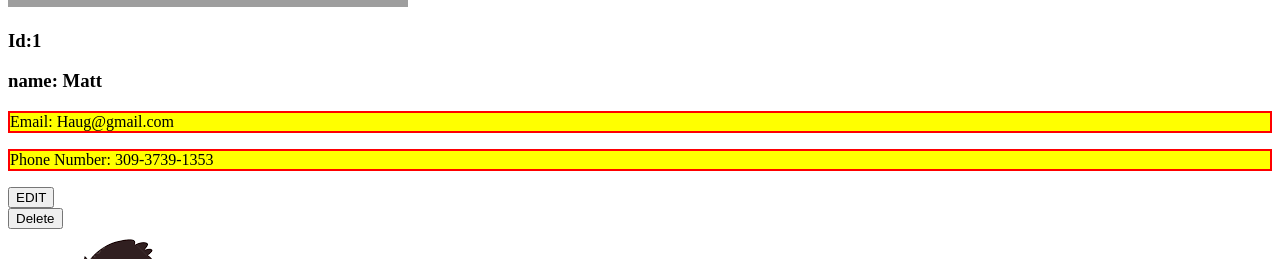
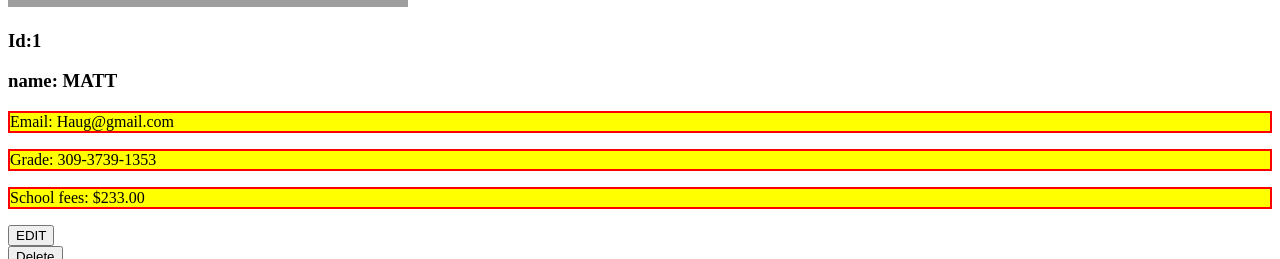
Before and after one commit to Divine-Sofowora/Divine_Sofowora_Learning_Angular, an Angular app: page /student in a window 1280 px wide. Shown: the part 319-578 px from the top of the page. Built offline with nearby package versions, Linux system fonts and the light colour scheme; grey boxes are pictures that could not be loaded.

Commit message:
added pipes

```diff
--- a/package.json
+++ b/package.json
@@ -1,6 +1,6 @@
 {
   "name": "divine-sofowora-learning-angular",
-  "version": "0.4.0 ",
+  "version": "0.7.0 ",
   "scripts": {
     "ng": "ng",
     "start": "ng serve",
--- a/src/app/Shared/Models/mockData-user.ts
+++ b/src/app/Shared/Models/mockData-user.ts
@@ -1,7 +1,7 @@
 import {User} from "./user";
 export const userList: User[] = [
-  { studentId: 1, studentName: "Matt", studentEmail: "Haug@gmail.com", phone: "309-3739-1353", isPresent: false,imgPath:'student2.jpeg'},
-  { studentId: 2, studentName: "Sarah", studentEmail: "Sarah@gmail.com", phone: "282-2722-2322", isPresent: true,imgPath:'student.png'},
-  { studentId: 3, studentName: "James", studentEmail: "James@yahoo.com", phone: "4749-4644-4494", isPresent: false,imgPath:'student3.jpeg'},
-  { studentId: 4, studentName: "Emily", studentEmail: "Emily@hotmail.com", phone: "459-4525-5115", isPresent: true,imgPath:'student4.jpeg'},
+  { studentId: 1, studentName: "Matt", studentEmail: "Haug@gmail.com", phone: "309-3739-1353", fees:233, isPresent: false,imgPath:'student2.jpeg'},
+  { studentId: 2, studentName: "Sarah", studentEmail: "Sarah@gmail.com", phone: "282-2722-2322", fees:673, isPresent: true,imgPath:'student.png'},
+  { studentId: 3, studentName: "James", studentEmail: "James@yahoo.com", phone: "4749-4644-4494", fees:293, isPresent: false,imgPath:'student3.jpeg'},
+  { studentId: 4, studentName: "Emily", studentEmail: "Emily@hotmail.com", phone: "459-4525-5115", fees:933, isPresent: true,imgPath:'student4.jpeg'},
 ];
--- a/src/app/Shared/Models/user.ts
+++ b/src/app/Shared/Models/user.ts
@@ -3,6 +3,7 @@ export interface User {
     studentName: string;
     studentEmail: string;
     phone: string;
+    fees: number;
     isPresent?: boolean;
     imgPath: string;
 }
--- a/src/app/student-list-item/student-list-item.component.ts
+++ b/src/app/student-list-item/student-list-item.component.ts
@@ -3,11 +3,12 @@ import { Component, Input } from '@angular/core';
  import { FormsModule } from '@angular/forms';
  import { NgForOf } from '@angular/common';
 import { User } from '../Shared/Models/user';
+import {CurrencyPipe,UpperCasePipe,LowerCasePipe} from "@angular/common";
 
 @Component({
   selector: 'app-student-list-item',
   standalone: true,
-  imports: [StudentListComponent],
+  imports: [StudentListComponent,CurrencyPipe,UpperCasePipe,LowerCasePipe],
   templateUrl: './student-list-item.component.html',
   styleUrl: './student-list-item.component.scss'
 })
--- a/src/app/student-list/student-list.component.html
+++ b/src/app/student-list/student-list.component.html
@@ -2,9 +2,10 @@
 <div *ngFor="let student of userList" (click)="selectedStudent(student)">
   <img [src]="student.imgPath">
   <h3>Id:{{student.studentId}}</h3>
-  <h3> name: {{student.studentName}} </h3>
+  <h3> name: {{student.studentName | uppercase}} </h3>
   <p> Email: {{student.studentEmail}}</p>
-  <p> Phone Number: {{student.phone}}</p>
+  <p> Grade: {{student.phone | lowercase}}</p>
+  <p> School fees: {{student.fees | currency:'CAD': "symbol-narrow"}}</p>
 
   <div><button type="button" (click)="onEdit()" class="btn edit-btn">EDIT</button></div>
   <div><button type="button" (click)="onDelete(student.studentId)" class="btn delete-btn">Delete</button></div>
--- a/src/app/student-list/student-list.component.ts
+++ b/src/app/student-list/student-list.component.ts
@@ -1,4 +1,4 @@
-import {NgClass, NgFor} from '@angular/common';
+import {CurrencyPipe, LowerCasePipe, NgClass, NgFor, PercentPipe, UpperCasePipe} from '@angular/common';
 import {Component, OnInit} from '@angular/core';
 import { FormsModule } from '@angular/forms';
 import { User } from '../Shared/Models/user';
@@ -13,7 +13,7 @@ import {Router,RouterLink} from "@angular/router";
 @Component({
   selector: 'app-student-list',
   standalone: true,
-  imports: [FormsModule, NgFor, NgClass,RouterLink ],
+  imports: [FormsModule, NgFor, NgClass, RouterLink, CurrencyPipe, UpperCasePipe, PercentPipe, LowerCasePipe],
   templateUrl: './student-list.component.html',
   styleUrl: './student-list.component.scss'
 })
```
